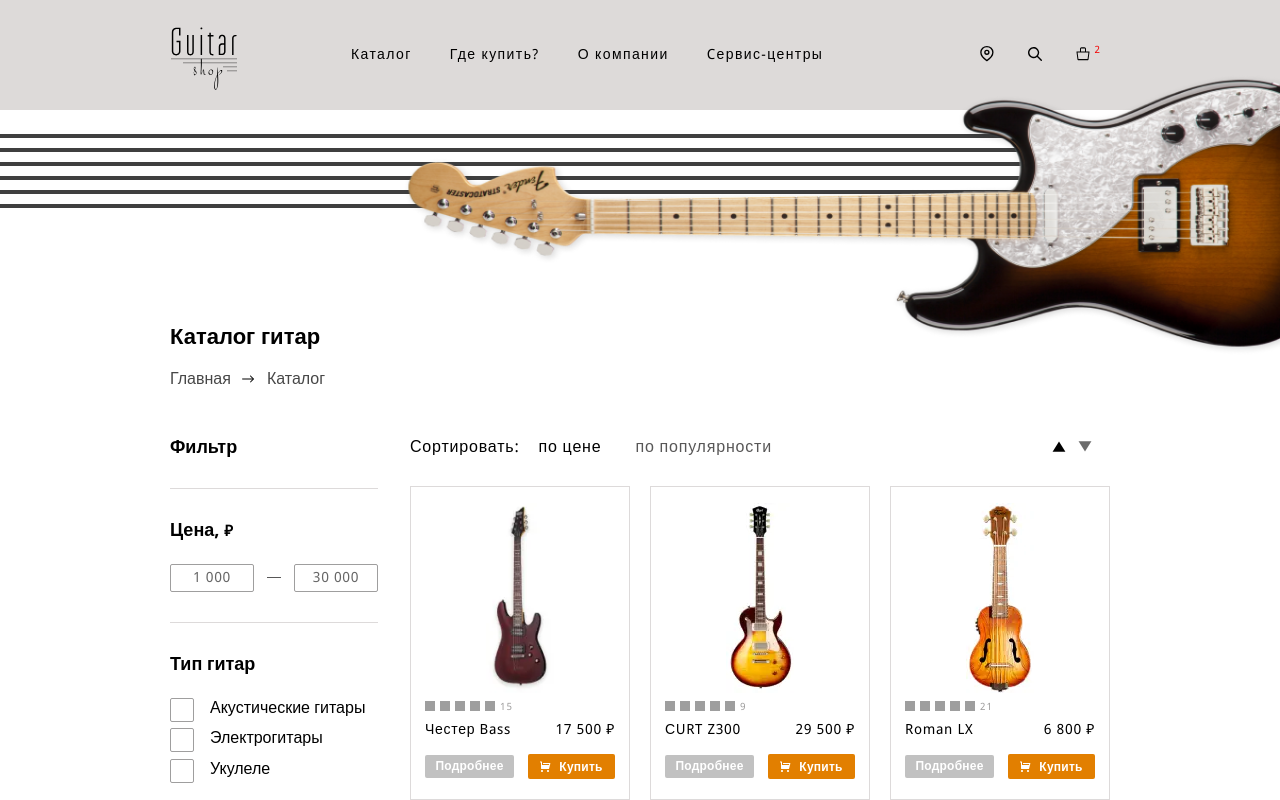
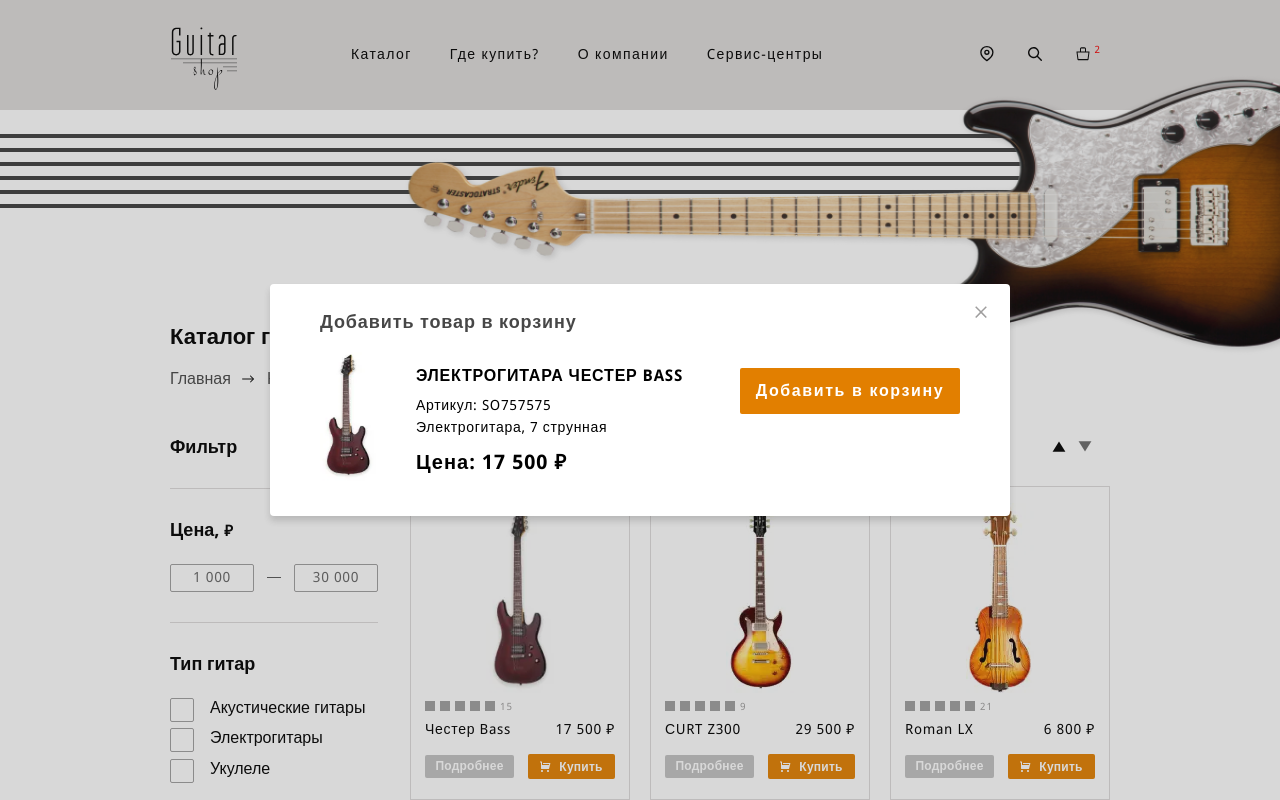
Before and after one commit to libertasia/guitar_shop_erokhina, a React (Create React App) app: page / in a window 1280 px wide. Shown: the top 800 px of the page. Built offline with nearby package versions, Linux system fonts and the light colour scheme; grey boxes are pictures that could not be loaded.

Commit message:
WIP: CartPopup, CartPopup style done

```diff
--- /dev/null
+++ b/src/components/cart-popup/cart-popup.jsx
@@ -0,0 +1,78 @@
+import React from 'react';
+import PropTypes from 'prop-types';
+import {DEFAULT_LOCALE, ClassName} from '../../const';
+import sprite from '../../img/sprite.svg';
+
+const guitars = require(`./../../guitars.json`);
+
+const CartPopup = (props) => {
+  const {guitar = guitars[0], isVisible, isAddToCartPopupOpened = true, isDeleteFromCartPopupOpened = false} = props;
+
+  const hiddenClassName = isVisible ? ClassName.DISPLAY_BLOCK : ClassName.DISPLAY_NONE;
+
+  return (
+    <div className={`popup-wrapper ${hiddenClassName}`}>
+      <section className="popup-wrapper__section cart-popup container">
+        <div className="cart-popup__wrapper">
+          {isAddToCartPopupOpened &&
+            <h2>Добавить товар в корзину</h2>
+          }
+          {isDeleteFromCartPopupOpened &&
+            <h2>Удалить этот товар? </h2>
+          }
+
+          <button className="cart-popup__btn-cross" type="button">
+            <span className="visually-hidden">Закрыть попап</span>
+            <svg className="cart-popup__icon-cross" width={18} height={18}>
+              <use href={sprite + `#cross`} />
+            </svg>
+          </button>
+
+          <div className="cart-popup__info-wrapper">
+            <picture>
+              <source type="image/webp" media="(min-width: 1020px)" srcSet={`${process.env.PUBLIC_URL + `/img/${guitar.imageName}@1x.webp`} 1x, ${process.env.PUBLIC_URL + `/img/${guitar.imageName}@2x.webp`} 2x`} />
+              <img className="cart-popup__image" src={process.env.PUBLIC_URL + `/img/${guitar.imageName}@1x.jpg`} srcSet={process.env.PUBLIC_URL + `/img/${guitar.imageName}@2x.jpg 2x`} width={56} height={128} alt={`Фотография гитары ${guitar.name}`} />
+            </picture>
+
+            <div className="cart-popup__guitar-info">
+              <h3>{guitar.type} {guitar.name}</h3>
+              <p className="cart-popup__guitar-info-item">Артикул: {guitar.article}</p>
+              <p className="cart-popup__guitar-info-item">{guitar.type}, {guitar.strings} струнная </p>
+              <p className="cart-popup__guitar-info-price">Цена: {guitar.price.toLocaleString(DEFAULT_LOCALE)} &#x20bd;</p>
+            </div>
+
+            {isAddToCartPopupOpened &&
+              <div className="cart-popup__buttons-wrapper">
+                <button className="cart-popup__btn cart-popup__btn--add" type="button">Добавить в корзину</button>
+              </div>
+            }
+            {isDeleteFromCartPopupOpened &&
+              <div className="cart-popup__buttons-wrapper">
+                <button className="cart-popup__btn cart-popup__btn--delete" type="button">Удалить товар</button>
+                <button className="cart-popup__btn cart-popup__btn--continue" type="button">Продолжить покупки</button>
+              </div>
+            }
+          </div>
+        </div>
+      </section>
+    </div>
+  );
+};
+
+CartPopup.propTypes = {
+  guitar: PropTypes.shape({
+    article: PropTypes.string.isRequired,
+    name: PropTypes.string.isRequired,
+    type: PropTypes.string.isRequired,
+    reviews: PropTypes.number.isRequired,
+    strings: PropTypes.number.isRequired,
+    price: PropTypes.number.isRequired,
+    imageName: PropTypes.string.isRequired,
+    rating: PropTypes.number.isRequired,
+  }).isRequired,
+  isVisible: PropTypes.bool.isRequired,
+  isAddToCartPopupOpened: PropTypes.bool.isRequired,
+  isDeleteFromCartPopupOpened: PropTypes.bool.isRequired,
+};
+
+export default CartPopup;
--- a/src/components/catalog-screen/catalog-screen.jsx
+++ b/src/components/catalog-screen/catalog-screen.jsx
@@ -3,6 +3,7 @@ import Header from '../header/header';
 import Footer from '../footer/footer';
 import Filter from '../filter/filter';
 import Catalog from '../catalog/catalog';
+import CartPopup from '../cart-popup/cart-popup';
 
 const CatalogScreen = () => {
   return (
@@ -19,6 +20,7 @@ const CatalogScreen = () => {
           </div>
         </div>
       </main>
+      <CartPopup isVisible={true} />
       <Footer />
     </React.Fragment>
   );
--- /dev/null
+++ b/src/scss/blocks/cart-popup.scss
@@ -0,0 +1,145 @@
+.cart-popup {
+  width: 740px;
+  min-height: 230px;
+  padding: 27px 50px 32px 50px;
+  border-radius: 4px;
+  border: none;
+  box-shadow: 0px 5px 6px rgba(63, 63, 63, 0.2);
+}
+
+.cart-popup__wrapper {
+  position: relative;
+}
+
+.cart-popup__wrapper h2 {
+  margin: 0;
+  margin-bottom: 20px;
+  font-weight: 700;
+  font-size: 18px;
+  letter-spacing: 0.05em;
+  color: $basic-dark;
+}
+
+.cart-popup__btn-cross {
+  position: absolute;
+  top: -8px;
+  right: -30px;
+  cursor: pointer;
+  background: none;
+  border: none;
+  display: flex;
+  margin: 0;
+  padding: 0;
+}
+
+.cart-popup__icon-cross {
+  fill: $input-border-color;
+  width: 18px;
+  height: 18px;
+
+  .cart-popup__btn-cross:hover & {
+    fill: $basic-dark;
+  }
+
+  .cart-popup__btn-cross:active & {
+    fill: $basic-dark;
+    opacity: 0.5;
+  }
+}
+
+.cart-popup__info-wrapper {
+  display: flex;
+  flex-direction: row;
+  flex-wrap: nowrap;
+}
+
+.cart-popup__image {
+  width: 56px;
+  height: 128px;
+  margin-right: 40px;
+}
+
+.cart-popup__guitar-info {
+  margin-right: auto;
+  margin-top: 14px;
+}
+
+.cart-popup__buttons-wrapper {
+  margin-top: 16px;
+  display: flex;
+  flex-direction: column;
+}
+
+.cart-popup__guitar-info h3 {
+  font-size: 16px;
+  font-weight: 700;
+  letter-spacing: 0.05em;
+  text-transform: uppercase;
+  margin: 0;
+  margin-bottom: 12px;
+}
+
+.cart-popup__guitar-info-item {
+  font-size: 14px;
+  font-weight: 400;
+  letter-spacing: 0.05em;
+  margin: 0;
+  margin-bottom: 6px;
+}
+
+.cart-popup__guitar-info p::first-letter {
+  text-transform: capitalize;
+}
+
+.cart-popup__guitar-info-price {
+  margin: 0;
+  margin-top: 14px;
+  font-size: 20px;
+  font-weight: 700;
+  letter-spacing: 0.05em;
+}
+
+.cart-popup__btn {
+  cursor: pointer;
+  margin: 0;
+  padding: 5px;
+  font-weight: 700;
+  font-size: 16px;
+  letter-spacing: 0.1em;
+  display: flex;
+  justify-content: center;
+  align-items: center;
+  width: 220px;
+  min-height: 46px;
+  border-radius: 2px;
+
+  &--add,
+  &--delete {
+    color: $basic-white;
+    border: none;
+    background-color: $basic-bright;
+
+    &:hover {
+      background-color: $hover-basic-bright-color;
+    }
+
+    &:active {
+      background-color: $active-basic-bright-color;
+    }
+  }
+
+  &--continue {
+    margin-top: 16px;
+    color: $dark;
+    border: 1px solid $dark;
+    background-color: $basic-white;
+
+    &:hover {
+      opacity: 0.7;
+    }
+
+    &:active {
+      opacity: 0.5;
+    }
+  }
+}
--- /dev/null
+++ b/src/scss/blocks/popup-wrapper.scss
@@ -0,0 +1,17 @@
+.popup-wrapper {
+  position: fixed;
+  z-index: 1;
+  top: 0;
+  left: 0;
+  width:100%;
+  height: 100%;
+  background: rgba(63, 63, 63, 0.2);
+}
+
+.popup-wrapper__section {
+  position:fixed;
+  background: $basic-white;
+  top:50%;
+  left:50%;
+  transform: translate(-50%,-50%);
+}
--- a/src/scss/style.scss
+++ b/src/scss/style.scss
@@ -15,3 +15,5 @@
 @import "./blocks/cart.scss";
 @import "./blocks/cart-item.scss";
 @import "./blocks/footer.scss";
+@import "./blocks/popup-wrapper.scss";
+@import "./blocks/cart-popup.scss";
```
